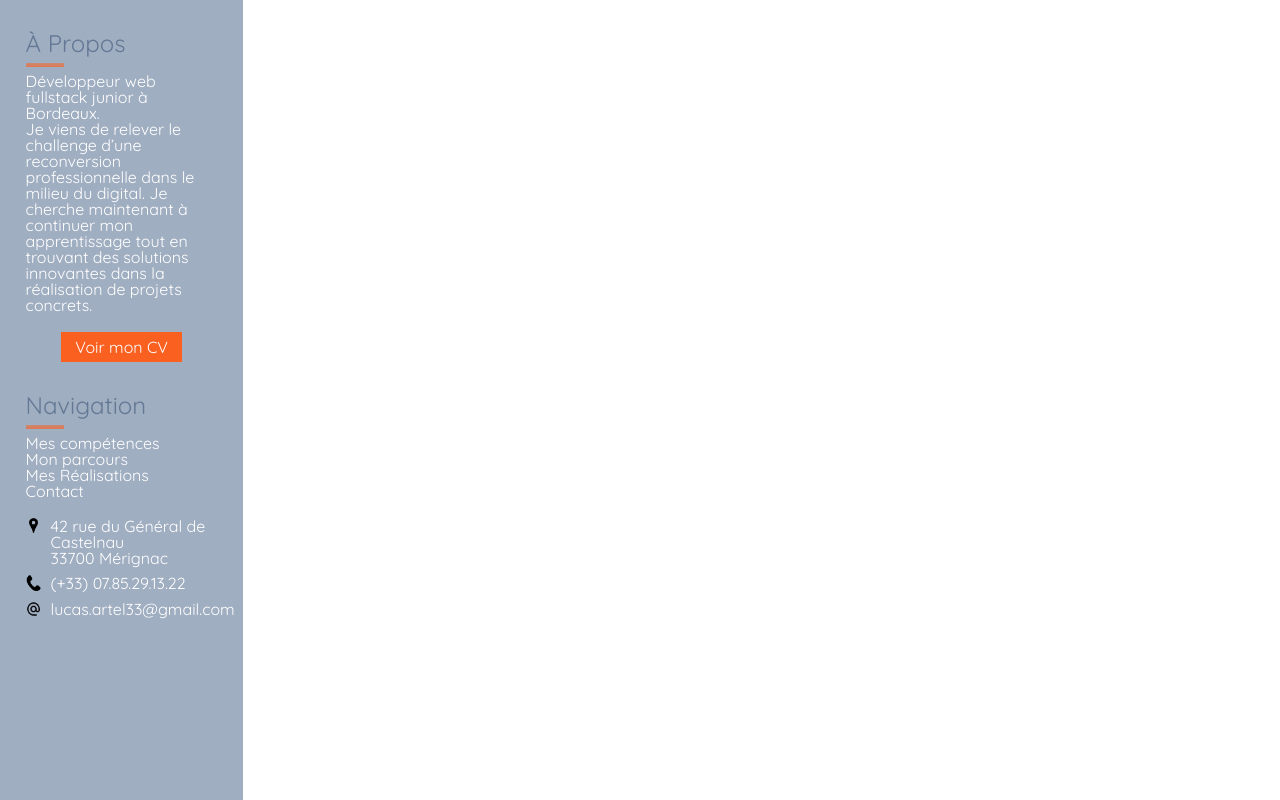
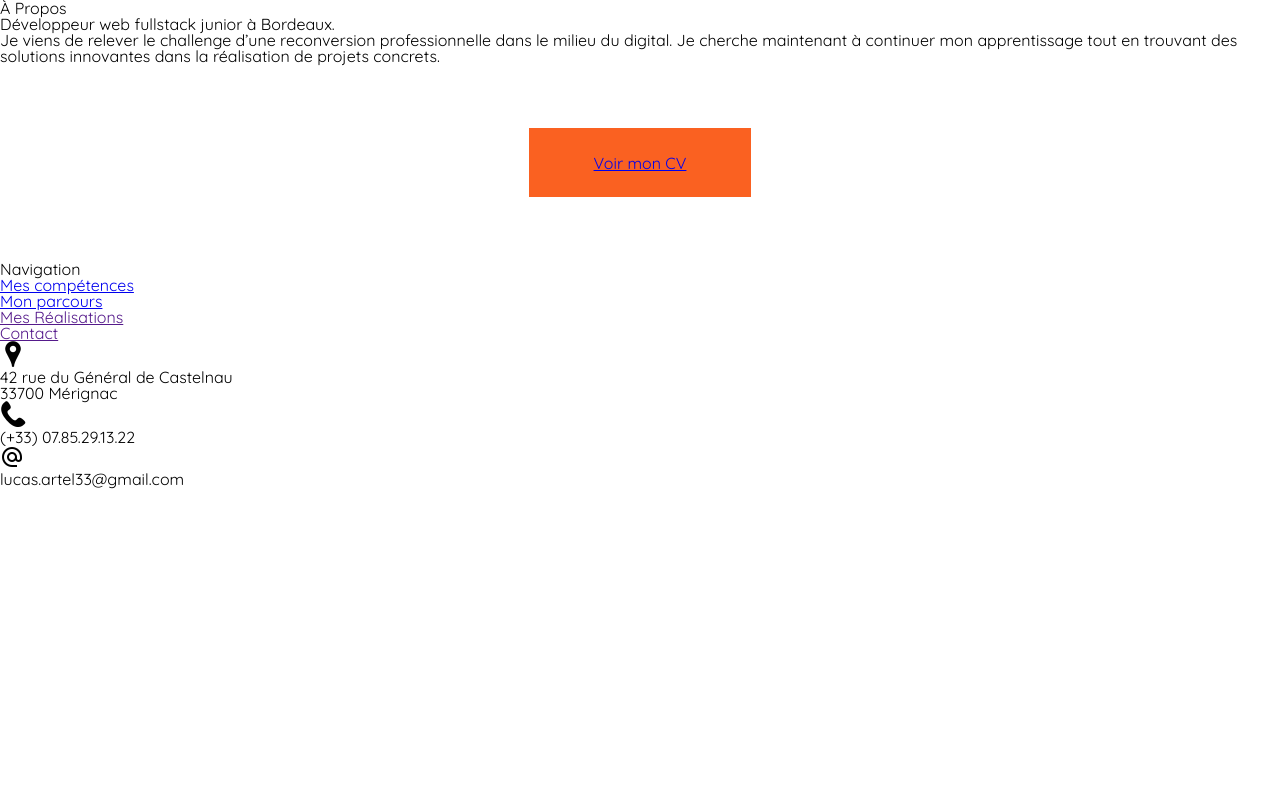
Before and after one commit to LucasArtel33/lucas-artel.com, a PHP site: page /aside.html in a window 1280 px wide. Run offline with PHP 8.4, Linux system fonts and the light colour scheme.

Commit message:
Suppresion of the aside part. Add button 'voir mon cv' in the competence part.

```diff
--- a/css/style.css
+++ b/css/style.css
@@ -272,39 +272,13 @@ body{
     vertical-align: center;
 }
 /*Aside*/
-.aside{
-    z-index: 99999;
-    float: left;
-    width:15%;
-    padding: 0 2%;
-    height: 100vh;
-    background-color: #A0AEC1;
-    position: fixed;
-}
-.about{
-    margin: 10% 0;
-}
-.about h3{
-    color: #627894;
-    font-size: 1.5rem;
-    margin-bottom: 3%;
-    line-height: 3rem;
-    background: linear-gradient(to top, rgba(250, 97, 33, 0.7) 0%,
-    rgba(250, 97, 33, 0.5) 8%, transparent 8.01%) no-repeat;
-    background-size: 20% 100%;
-}
-.about p{
-    color: #fff;
-}
 .cv{
     width: fit-content;
-    padding: 3% 7%;
+    padding: 2% 5%;
     background-color: #FA6121;
     border: 1px solid #FA6121;
     display: block;
-    margin: auto;
-}
-.cv a{
+    margin: 5% auto;
     text-decoration: none;
     color: #fff;
 }
@@ -312,76 +286,5 @@ body{
     border: 1px solid #627894;
     background-color: transparent;
     transition: background-color .2s, border .2s;
-}
-.cv:hover a{
     color: #627894;
 }
-.navAside h3{
-    color: #627894;
-    font-size: 1.5rem;
-    margin-bottom: 3%;
-    line-height: 3rem;
-    background: linear-gradient(to top, rgba(250, 97, 33, 0.7) 0%,
-    rgba(250, 97, 33, 0.5) 8%, transparent 8.01%) no-repeat;
-    background-size: 20% 100%;
-}
-.navAside a{
-    text-decoration: none;
-    color: #fff;
-    background: linear-gradient(to top, rgba(250, 97, 33, 0.7) 0%,
-    rgba(250, 97, 33, 0.5) 10%, transparent 10.01%) no-repeat;
-    background-size: 0 100%;
-    transition: background-size .3s;
-}
-.navAside a:hover{
-    color:#466289;
-    background-size: 100% 100%;
-}
-.navAside{
-    display: block;
-    margin: 10% 0;
-}
-
-.address{
-    display: flex;
-    margin: 5% 0;
-    color: #fff;
-}
-.address img{
-    width: 8%;
-    height: 8%;
-    margin-right: 5%;
-}
-.telephone{
-    display: flex;
-    margin: 5% 0;
-    color: #fff;
-
-}
-.telephone img{
-    width: 8%;
-    height: auto;
-    margin-right: 5%;
-}
-.mail{
-    display: flex;
-    margin: 5% 0;
-    color: #fff;
-}
-.mail img{
-    width: 8%;
-    height: auto;
-    margin-right: 5%;
-}
-
-.test{
-    width: 3%;
-    position: fixed;
-    bottom: 5%;
-    left: 2%;
-    z-index: 9999;
-}
-.test:hover{
-    transform: rotate(90deg);
-    transition: transform .5s;
-}
```
Also changed, not shown: index.html (+3 -102 lines).
